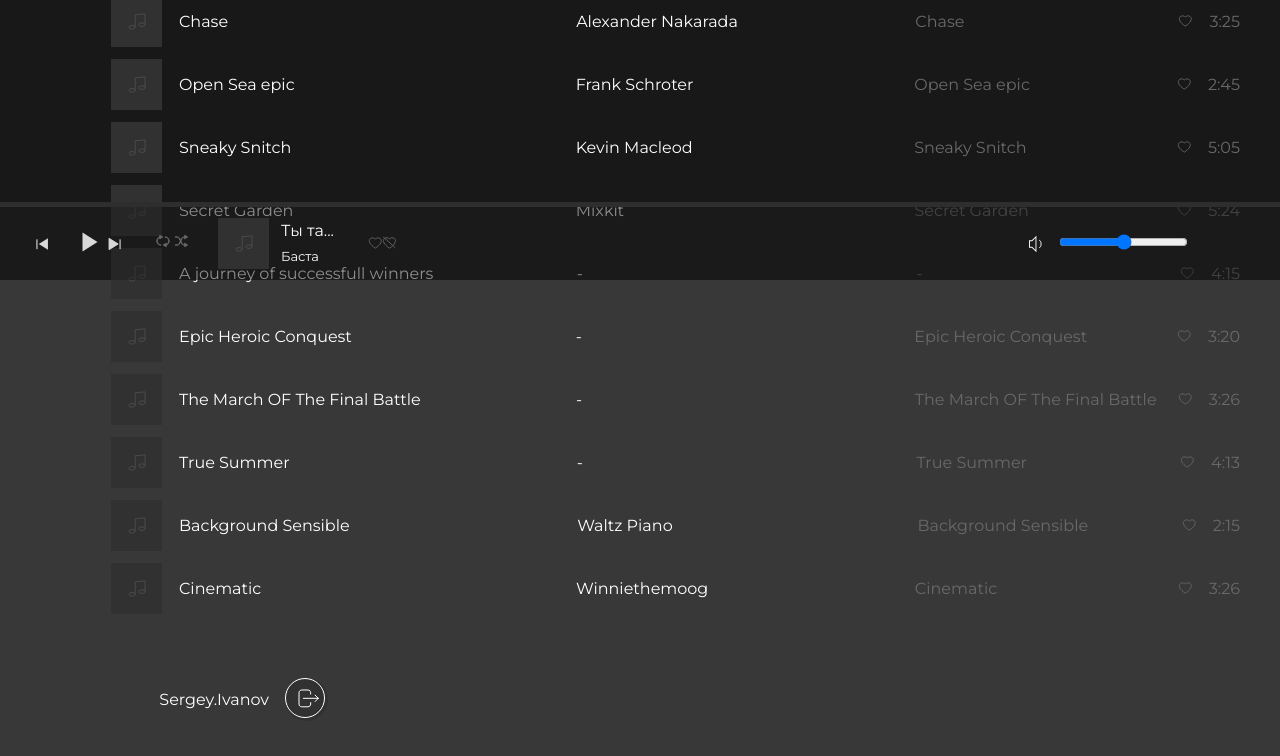
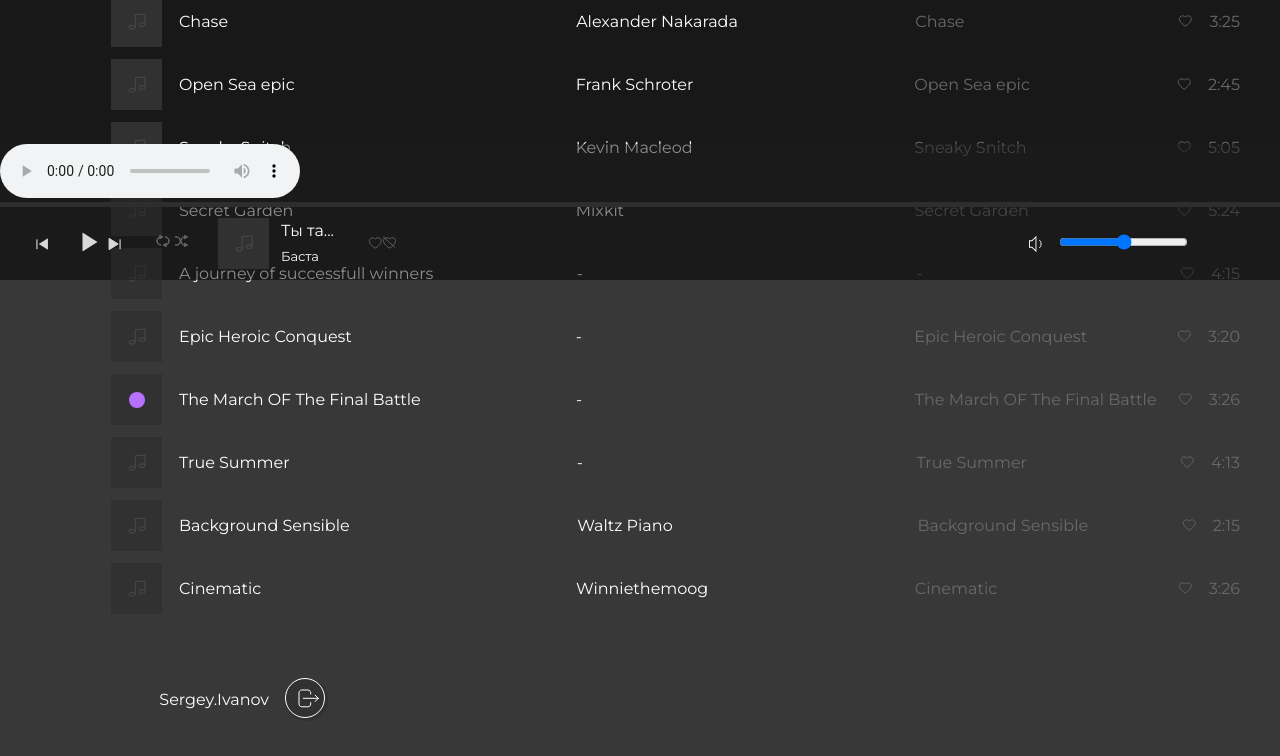
Before and after one commit to Leyley1115/skypro-music, a Next.js app: page / in a window 1280 px wide. Both pictures are taken after a click on the element 675 px from the left and 399 px from the top of the page. Shown: the top 756 px of the page. Built offline with nearby package versions, Linux system fonts and the light colour scheme.

Commit message:
выбор трека + функция паузы/плея

```diff
--- a/package.json
+++ b/package.json
@@ -9,10 +9,13 @@
     "lint": "eslint"
   },
   "dependencies": {
+    "@reduxjs/toolkit": "^2.11.2",
+    "@types/react-redux": "^7.1.34",
     "axios": "^1.13.4",
     "next": "16.1.6",
     "react": "19.2.3",
-    "react-dom": "19.2.3"
+    "react-dom": "19.2.3",
+    "react-redux": "^9.2.0"
   },
   "devDependencies": {
     "@tailwindcss/postcss": "^4",
--- a/src/app/components/Bar/Bar.tsx
+++ b/src/app/components/Bar/Bar.tsx
@@ -1,12 +1,37 @@
+'use client';
+
 import styles from './bar.module.css';
 import Link from 'next/link';
+import { useAppDispatch, useAppSelector } from '@/src/store/store';
+import { useRef } from 'react';
+import { setIsPLay } from '@/src/store/features/trackSlice';
 
 export default function Bar() {
+  const currentTrack = useAppSelector((state) => state.tracks.currentTrack);
+  const audioRef = useRef<HTMLAudioElement | null>(null);
+  const dispatch = useAppDispatch();
+  const isPlay = useAppSelector((state) => state.tracks.isPlay);
+
+  if (!currentTrack) return <></>;
+
+  const playTrack = () => {
+    if (audioRef.current) {
+      audioRef.current.play();
+      dispatch(setIsPLay(true));
+    }
+  };
+  const pauseTrack = () => {
+    if (audioRef.current) {
+      audioRef.current.pause();
+      dispatch(setIsPLay(false));
+    }
+  };
+
   return (
     <div className={styles.bar}>
+      <audio controls src={currentTrack?.track_file} ref={audioRef}></audio>
       <div className={styles.bar__content}>
         <div className={styles.bar__playerProgress}></div>
-
         <div className={styles.bar__playerBlock}>
           <div className={styles.bar__player}>
             <div className={styles.player__controls}>
@@ -16,7 +41,12 @@ export default function Bar() {
                 </svg>
               </div>
 
-              <div className="player__btnPlay btn">
+              <div
+                className="player__btnPlay btn"
+                onClick={() => {
+                  !isPlay ? playTrack() : pauseTrack();
+                }}
+              >
                 <svg className={styles.player__btnPlaySvg}>
                   <use xlinkHref="./img/icon/sprite.svg#icon-play"></use>
                 </svg>
--- a/src/app/components/CenterBlock/CenterBlock.tsx
+++ b/src/app/components/CenterBlock/CenterBlock.tsx
@@ -8,6 +8,7 @@ import Filter from '../Filter/Filter';
 import { formatTime } from '@/src/utils/helper';
 import { data } from '@/src/data';
 import { getUniqueValuesByKey } from '@/src/utils/helper';
+import Track from '../Track/Track';
 
 export default function CenterBlock() {
   const [openFilter, setOpenFilter] = useState<
@@ -86,44 +87,7 @@ export default function CenterBlock() {
         </div>
         <div className="content__playlist">
           {data.map((track) => (
-            <div key={track._id} className={styles.playlist__item}>
-              <div className={styles.playlist__track}>
-                <div className={styles.track__title}>
-                  <div className={styles.track__titleImage}>
-                    <svg className={styles.track__titleSvg}>
-                      <use xlinkHref="./img/icon/sprite.svg#icon-note"></use>
-                    </svg>
-                  </div>
-                  <div className={styles['track__title-text']}>
-                    <Link className={styles.track__titleLink} href="">
-                      {track.name}
-                      <span className={styles.track__titleSpan}></span>
-                    </Link>
-                  </div>
-                </div>
-
-                <div className={styles.track__author}>
-                  <Link className={styles.track__authorLink} href="">
-                    {track.author}
-                  </Link>
-                </div>
-
-                <div className={styles.track__album}>
-                  <Link className={styles.track__albumLink} href="">
-                    {track.album}
-                  </Link>
-                </div>
-
-                <div className={styles.track__time}>
-                  <svg className={styles.track__timeSvg}>
-                    <use xlinkHref="./img/icon/sprite.svg#icon-like"></use>
-                  </svg>
-                  <span className={styles.track__timeText}>
-                    {formatTime(track.duration_in_seconds)}
-                  </span>
-                </div>
-              </div>
-            </div>
+            <Track track={track} key={track._id} />
           ))}
         </div>
       </div>
--- /dev/null
+++ b/src/app/components/Track/Track.tsx
@@ -0,0 +1,73 @@
+'use client';
+
+import { TrackType } from '@/src/sharedTypes/sharedTypes';
+import styles from './track.module.css';
+import classNames from 'classnames';
+import Link from 'next/link';
+import { formatTime } from '@/src/utils/helper';
+import { useAppDispatch, useAppSelector } from '@/src/store/store';
+import { setCurrentTrack } from '@/src/store/features/trackSlice';
+
+type trackTypeProp = {
+  track: TrackType;
+};
+
+export default function Track({ track }: trackTypeProp) {
+  const dispatch = useAppDispatch();
+  const isPlay = useAppSelector((state) => state.tracks.isPlay);
+  const onClickTrack = () => {
+    dispatch(setCurrentTrack(track));
+  };
+  const currentTrack = useAppSelector((state) => state.tracks.currentTrack);
+  const isCurrent = currentTrack?._id === track._id;
+
+  return (
+    <div className={styles.playlist__item} onClick={onClickTrack}>
+      <div className={styles.playlist__track}>
+        <div className={styles.track__title}>
+          <div className={styles.track__titleImage}>
+            {!isCurrent && (
+              <svg className={styles.track__titleSvg}>
+                <use xlinkHref="./img/icon/sprite.svg#icon-note"></use>
+              </svg>
+            )}
+            {isCurrent && (
+              <div
+                className={classNames(styles['playing-dot'], {
+                  [styles.animate]: isPlay,
+                })}
+              ></div>
+            )}
+          </div>
+          <div className={styles['track__title-text']}>
+            <Link className={styles.track__titleLink} href="">
+              {track.name}
+              <span className={styles.track__titleSpan}></span>
+            </Link>
+          </div>
+        </div>
+
+        <div className={styles.track__author}>
+          <Link className={styles.track__authorLink} href="">
+            {track.author}
+          </Link>
+        </div>
+
+        <div className={styles.track__album}>
+          <Link className={styles.track__albumLink} href="">
+            {track.album}
+          </Link>
+        </div>
+
+        <div className={styles.track__time}>
+          <svg className={styles.track__timeSvg}>
+            <use xlinkHref="./img/icon/sprite.svg#icon-like"></use>
+          </svg>
+          <span className={styles.track__timeText}>
+            {formatTime(track.duration_in_seconds)}
+          </span>
+        </div>
+      </div>
+    </div>
+  );
+}
--- /dev/null
+++ b/src/app/components/Track/track.module.css
@@ -0,0 +1,191 @@
+.playing-dot {
+   width: 16px;
+  height: 16px;
+  background-color: #b672ff;
+  border-radius: 8px;
+  display: block;
+}
+
+.animate {
+  animation: bubble_out 0.6s ease-in-out infinite both;
+}
+
+@keyframes bubble_out {
+  0%,
+  to {
+    transform: scale(0.5);
+  }
+  50% {
+    transform: scale(1);
+  }
+}
+
+
+.centerblock {
+  flex-grow: 3;
+  padding: 20px 40px 20px 111px;
+}
+
+.centerblock__h2 {
+  font-weight: 400;
+  font-size: 64px;
+  line-height: 72px;
+  letter-spacing: -0.8px;
+  margin-bottom: 45px;
+}
+
+.centerblock__filter {
+  display: flex;
+  align-items: center;
+  margin-bottom: 51px;
+}
+
+.centerblock__content {
+  display: flex;
+  flex-direction: column;
+}
+
+.filter__title {
+  font-weight: 400;
+  font-size: 16px;
+  line-height: 24px;
+  margin-right: 15px;
+  color: #fff;
+}
+
+.content__title {
+  display: flex;
+  align-items: center;
+  justify-content: space-between;
+  margin-bottom: 24px;
+}
+
+.content__playlist {
+  display: flex;
+  flex-direction: column;
+  overflow-y: auto;
+}
+
+.playlistTitle__col {
+  font-weight: 400;
+  font-size: 14px;
+  line-height: 24px;
+  letter-spacing: 2px;
+  color: #696969;
+  text-transform: uppercase;
+}
+
+.playlistTitle__svg {
+  width: 12px;
+  height: 12px;
+  fill: transparent;
+  stroke: #696969;
+}
+
+.col01 {
+  width: 447px;
+}
+
+.col02 {
+  width: 321px;
+}
+
+.col03 {
+  width: 245px;
+}
+
+.col04 {
+  width: 60px;
+  text-align: end;
+}
+
+.playlist__item {
+  width: 100%;
+  display: block;
+  margin-bottom: 12px;
+}
+
+.playlist__track {
+  display: flex;
+  justify-content: space-between;
+  align-items: center;
+}
+
+.track__title {
+  display: flex;
+  align-items: center;
+  width: 447px;
+}
+
+.track__titleImage {
+  width: 51px;
+  height: 51px;
+  padding: 16px;
+  background: #313131;
+  display: flex;
+  align-items: center;
+  justify-content: center;
+  margin-right: 17px;
+}
+
+.track__titleSvg {
+  width: 18px;
+  height: 17px;
+  fill: transparent;
+  stroke: #4e4e4e;
+}
+
+.track__titleLink {
+  font-weight: 400;
+  font-size: 16px;
+  line-height: 24px;
+  color: #ffffff;
+}
+
+.track__titleSpan {
+  font-weight: 400;
+  font-size: 16px;
+  line-height: 24px;
+  color: #4e4e4e;
+}
+
+.track__author {
+  width: 321px;
+  display: flex;
+  justify-content: flex-start;
+}
+
+.track__authorLink {
+  font-weight: 400;
+  font-size: 16px;
+  line-height: 24px;
+  color: #ffffff;
+  text-align: left;
+}
+
+.track__album {
+  width: 245px;
+}
+
+.track__albumLink {
+  font-weight: 400;
+  font-size: 16px;
+  line-height: 24px;
+  color: #696969;
+}
+
+.track__timeSvg {
+  width: 14px;
+  height: 12px;
+  margin-right: 17px;
+  fill: transparent;
+  stroke: #696969;
+}
+
+.track__timeText {
+  font-weight: 400;
+  font-size: 16px;
+  line-height: 24px;
+  text-align: right;
+  color: #696969;
+}
--- a/src/app/layout.tsx
+++ b/src/app/layout.tsx
@@ -1,6 +1,7 @@
 import type { Metadata } from 'next';
 import { Montserrat } from 'next/font/google';
 import './globals.css';
+import ReduxProvider from '../store/ReduxProvider';
 
 const montserrar = Montserrat({
   variable: '--font-montserrat',
@@ -18,8 +19,10 @@ export default function RootLayout({
   children: React.ReactNode;
 }>) {
   return (
-    <html lang="en">
-      <body className={`${montserrar.variable}`}>{children}</body>
-    </html>
+    <ReduxProvider>
+      <html lang="en">
+        <body className={`${montserrar.variable}`}>{children}</body>
+      </html>
+    </ReduxProvider>
   );
 }
--- /dev/null
+++ b/src/store/ReduxProvider.tsx
@@ -0,0 +1,18 @@
+'use client';
+
+import { useRef } from 'react';
+import { Provider } from 'react-redux';
+import { makeStore, AppStore } from './store';
+
+export default function ReduxProvider({
+  children,
+}: {
+  children: React.ReactNode;
+}) {
+  const storeRef = useRef<AppStore>(null);
+  if (!storeRef.current) {
+    storeRef.current = makeStore();
+  }
+
+  return <Provider store={storeRef.current}>{children}</Provider>;
+}
--- /dev/null
+++ b/src/store/features/trackSlice.ts
@@ -0,0 +1,28 @@
+import { TrackType } from '@/src/sharedTypes/sharedTypes';
+import { createSlice, PayloadAction } from '@reduxjs/toolkit';
+
+type initialStateType = {
+  currentTrack: null | TrackType;
+  isPlay: boolean;
+};
+
+const initialState: initialStateType = {
+  currentTrack: null,
+  isPlay: false,
+};
+
+const trackSlice = createSlice({
+  name: 'tracks',
+  initialState,
+  reducers: {
+    setCurrentTrack: (state, action: PayloadAction<TrackType>) => {
+      state.currentTrack = action.payload;
+    },
+    setIsPLay: (state, action: PayloadAction<boolean>) => {
+      state.isPlay = action.payload;
+    },
+  },
+});
+
+export const { setCurrentTrack, setIsPLay } = trackSlice.actions;
+export const trackSliceReducer = trackSlice.reducer;
--- /dev/null
+++ b/src/store/store.ts
@@ -0,0 +1,29 @@
+import { combineReducers, configureStore } from '@reduxjs/toolkit';
+import { useDispatch, useSelector, useStore } from 'react-redux';
+import { trackSliceReducer } from './features/trackSlice';
+
+export const makeStore = () => {
+  return configureStore({
+    reducer: combineReducers({
+      tracks: trackSliceReducer,
+    }),
+  });
+};
+
+// Infer the type of makeStore
+export type AppStore = ReturnType<typeof makeStore>;
+
+// Infer the \`RootState\` and \`AppDispatch\` types from the store itself
+type RootState = ReturnType<AppStore['getState']>;
+type AppDispatch = AppStore['dispatch'];
+
+// Для нового TS
+// Use throughout your app instead of plain \`useDispatch\` and \`useSelector\`
+export const useAppDispatch = useDispatch.withTypes<AppDispatch>();
+export const useAppSelector = useSelector.withTypes<RootState>();
+export const useAppStore = useStore.withTypes<AppStore>();
+
+// // Для старого TS
+// export const useAppDispatch: () => AppDispatch = useDispatch;
+// export const useAppSelector: TypedUseSelectorHook<RootState> = useSelector;
+// export const useAppStore: () => AppStore = useStore;
```
Also changed, not shown: 1 other file (tests, documents, lock files or other folders).
